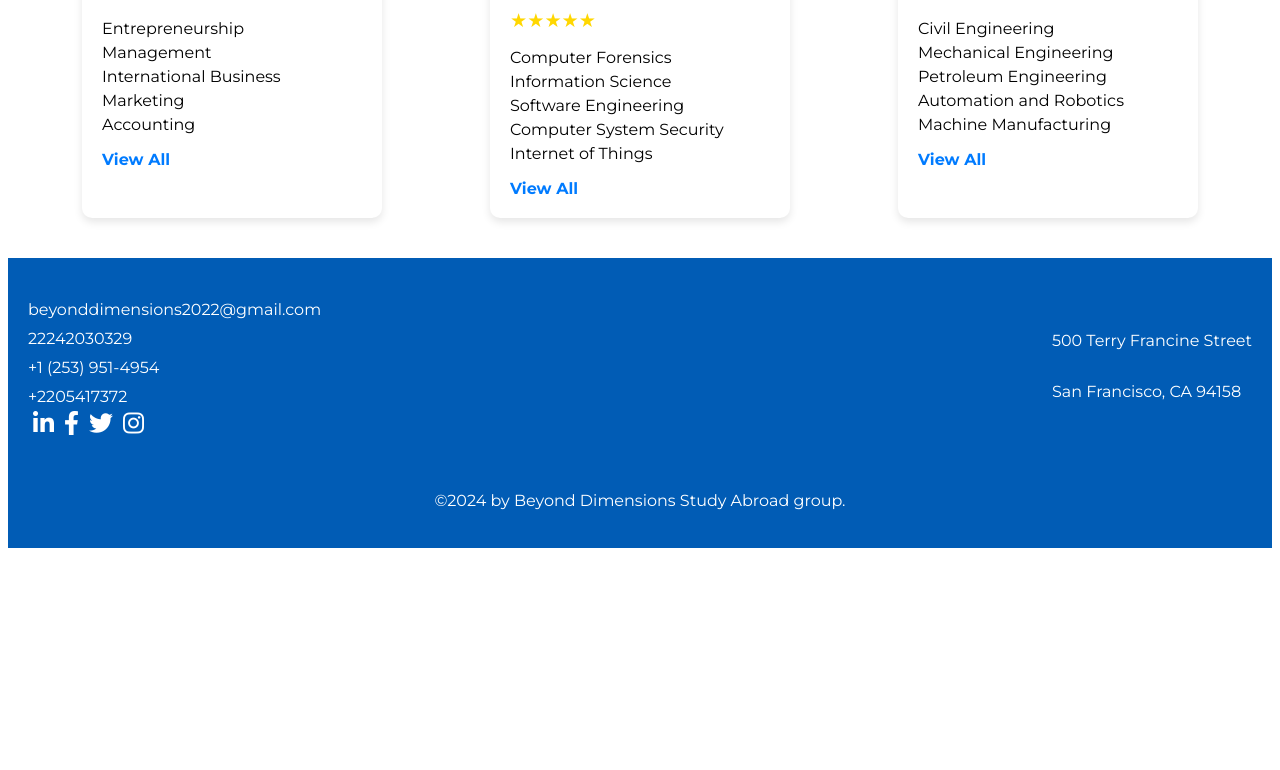
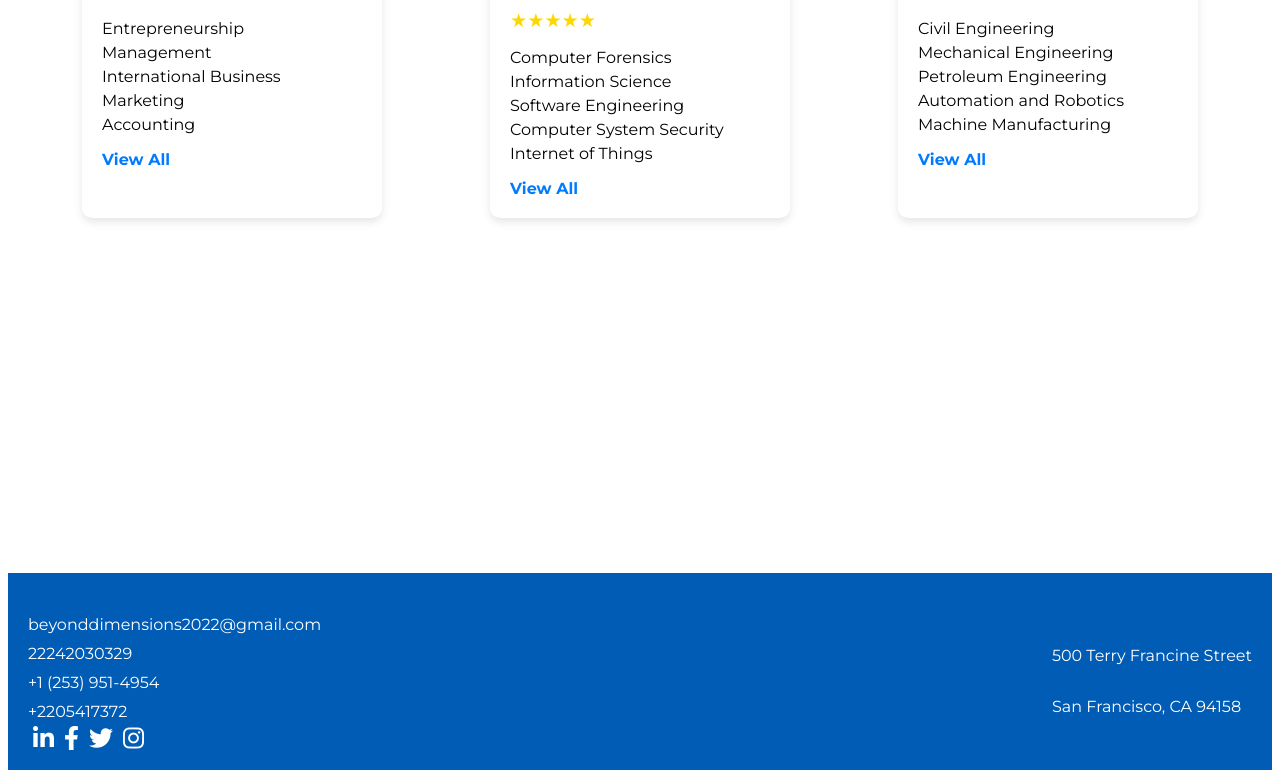
Before and after one commit to Baboucar/sabroad, a Vue app: page / in a window 1280 px wide. Shown: the part 1945-2715 px from the top of the page. Before the commit the page ends 2501 px from the top, so only its background shows below. Built offline with nearby package versions, Linux system fonts and the light colour scheme; a web font is replaced by a local one.

Commit message:
fixed nav

```diff
--- a/src/components/About.vue
+++ b/src/components/About.vue
@@ -2,21 +2,20 @@
     <Nav/>
     <div class="about-page">
       <div class="header">
-        <h1>About</h1>
+        <h1  >About</h1>
       </div>
 
       <div class="company-info">
-        <h2>Beyound Dimension</h2>
+
         <p>
-          I'm a paragraph. Click here to add your own text and edit me. It's easy.
-          Just click “Edit Text” or double click me to add your own content and
-          make changes to the font. Feel free to drag and drop me anywhere you
-          like on your page.
+
+          At Beyond Dimension Study Abroad, we believe that education goes beyond the four walls of a classroom. We have helped countless individuals explore new destinations, experience diverse cultures, and discover more about the world and themselves. Our mission is to open doors to global education, providing opportunities that transform lives and broaden horizons
+          Join us and embark on a journey that will shape your future and expand your worldview. Discover more about the world and yourself with Beyond Dimension Study Abroad.
         </p>
         <p>
-          This is a great space to write long text about your company and your
-          services. You can use this space to go into a little more detail about
-          your company. Talk about your team and what services you provide.
+          We collaborate with the world’s leading colleges and universities to create programs that enhance and enrich classroom lessons. By integrating academic rigor with real-world experiences, our programs offer students a unique blend of learning and adventure. From bustling cities to serene landscapes, our culturally immersive, international educational experiences bring learning to life in ways that textbooks never can.
+          Through our tailored study abroad programs, students gain profound insights and lasting memories from their time abroad. They engage with new perspectives, develop critical thinking skills, and build a global network that will benefit them throughout their lives. At Beyond Dimension Study Abroad, we are committed to making international education accessible and impactful, ensuring that every student returns home not just with knowledge, but with a richer understanding of the world and their place in it.
+
         </p>
       </div>
       <div class="team-section">
@@ -133,6 +132,9 @@
     margin-bottom: 5px;
   }
 
+  p{
+    line-height: 1.5;
+  }
   .member-info p {
     margin: 5px 0;
   }
@@ -143,11 +145,17 @@
         margin: 0 auto;
     }
 
+    .header{
+      margin-top: 5rem;
+    }
+
   }
 
   @media (max-width: 768px) {
     .team-container {
       flex-direction: column;
     }
+
+
   }
   </style>
--- a/src/components/Contact.vue
+++ b/src/components/Contact.vue
@@ -14,7 +14,7 @@
           <div class="contact-details">
             <div class="detail">
               <!-- <img src="@/assets/location-icon.png" alt="Location Icon"> -->
-              <i class="fa fa-phone" aria-hidden="true"></i>
+              <i class="fa fa-map-marker" aria-hidden="true"></i>
               <p>41 48 2 Jln Genting Kelang Batu 4 1/2, 53300, Kuala Lumpur, Malaysia.</p>
             </div>
             <div class="detail">
@@ -25,7 +25,7 @@
             </div>
             <div class="detail">
               <!-- <img src="@/assets/email-icon.png" alt="Email Icon"> -->
-              <i class="fa fa-phone" aria-hidden="true"></i>
+              <i class="fa fa-envelope" aria-hidden="true"></i>
               <p>hi@mystudymission.com</p>
             </div>
           </div>
@@ -152,7 +152,10 @@
     align-items: center;
     margin: 10px 0;
   }
+  p{
+        padding-left: 1rem;
 
+  }
   .contact-details .detail img {
     width: 24px;
     height: 24px;
--- a/src/components/Home.vue
+++ b/src/components/Home.vue
@@ -29,7 +29,7 @@
                 <p class="desc">With years of experience in the education industry, we have developed strong relationships with top universities and colleges in Malaysia, and are well-equipped to guide students through the process of choosing the right program and institution for their needs to study in Malaysia.</p>
 
             </div>
-            <img src="/public/images/platform.jpeg" alt="">
+            <img src="/images/platform.jpeg" alt="">
         </div>
         <div class="container">
             <div class="card" v-for="(item, index) in items" :key="index">
@@ -43,7 +43,7 @@
 
         <div class="container">
             <div class="card">
-                <img src="/public/images/business.jpeg" alt="Business">
+                <img src="/images/business.jpeg" alt="Business">
                 <div class="content">
                     <h3>Business</h3>
                     <div class="high-demand">High demand</div>
@@ -59,7 +59,7 @@
                 </div>
             </div>
             <div class="card">
-                <img src="/public/images/business.jpeg" alt="Business">
+                <img src="/images/business.jpeg" alt="Business">
                 <div class="content">
                     <h3>Information Technology</h3>
                     <div class="high-demand">High demand</div>
@@ -75,7 +75,7 @@
                 </div>
             </div>
             <div class="card">
-                <img src="/public/images/business.jpeg" alt="Business">
+                <img src="/images/business.jpeg" alt="Business">
                 <div class="content">
                     <h3>Engineering</h3>
                     <div class="high-demand">High demand</div>
@@ -92,6 +92,16 @@
             </div>
         </div>
     </section>
+    <section class="video">
+        <iframe
+        class="video"
+      width="1800"
+      height="315"
+      :src="videoUrl"
+      frameborder="0"
+      allowfullscreen
+    ></iframe>
+    </section>
    <Footer/>
 
 </template>
@@ -103,7 +113,14 @@
     components: {
         Nav,
         Footer
-    }
+    },
+
+    data() {
+    return {
+      videoUrl: 'video.mp4'
+    };
+
+}
 
 }
 </script>
@@ -263,5 +280,11 @@
    .background{
     height: 400px;
    }
+
+   .video{
+    display: block;
+    width: 93%;
+    margin: 0 auto;
+   }
 }
 </style>
--- a/src/components/Programs.vue
+++ b/src/components/Programs.vue
@@ -9,7 +9,7 @@
     <div class="business-management">
         <div class="header">
           <img src="/public/images/management.png" alt="Business & Management" class="header-image">
-          <h1 class="title">Business & Management</h1>
+
         </div>
         <p class="description">
           You will acquire skills in finance, accounting, marketing, HR management, and administrative studies that can pave the way for your own endeavors and projects with global companies.
```
Also changed, not shown: 1 other file (tests, documents, lock files or other folders).
